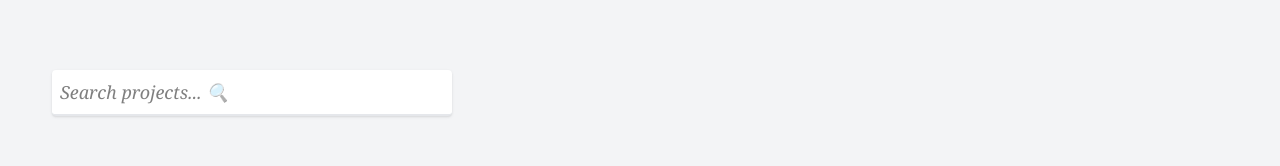
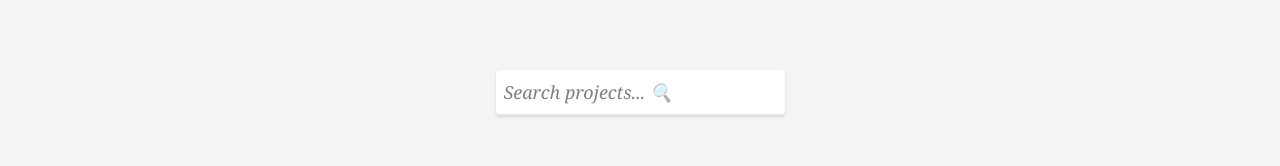
Before and after one commit to ihomba92/-SPA-with-React--Portfolio-Platform, a React (Vite) app: page / in a window 1280 px wide. Shown: the part 170-336 px from the top of the page. Built offline with nearby package versions, Linux system fonts and the light colour scheme.

Commit message:
Update ProjectsSearch component layout and styles
Fix input className and layout for ProjectsSearch component.

```diff
--- a/src/components/ProjectsSearch.jsx
+++ b/src/components/ProjectsSearch.jsx
@@ -2,11 +2,11 @@ export default function ProjectsSearch
 ({ search, setSearch }) {
 
   return (
-    <div className="">
+    <div className="flex justify-center w-full">
 
       <input
         className="bg-white border-b-2 border-gray-200 focus:border-amber-800
-        transition-colors py-2 px-2 mx-auto ml-3 w-1/3 max-w-lg rounded-sm
+        transition-colors py-2 px-2 mx-auto first = useContext(second) max-w-lg rounded-sm
         outline-none font-serif italic text-lg shadow-sm"
         type="text"
         placeholder="Search projects... 🔍"
```
